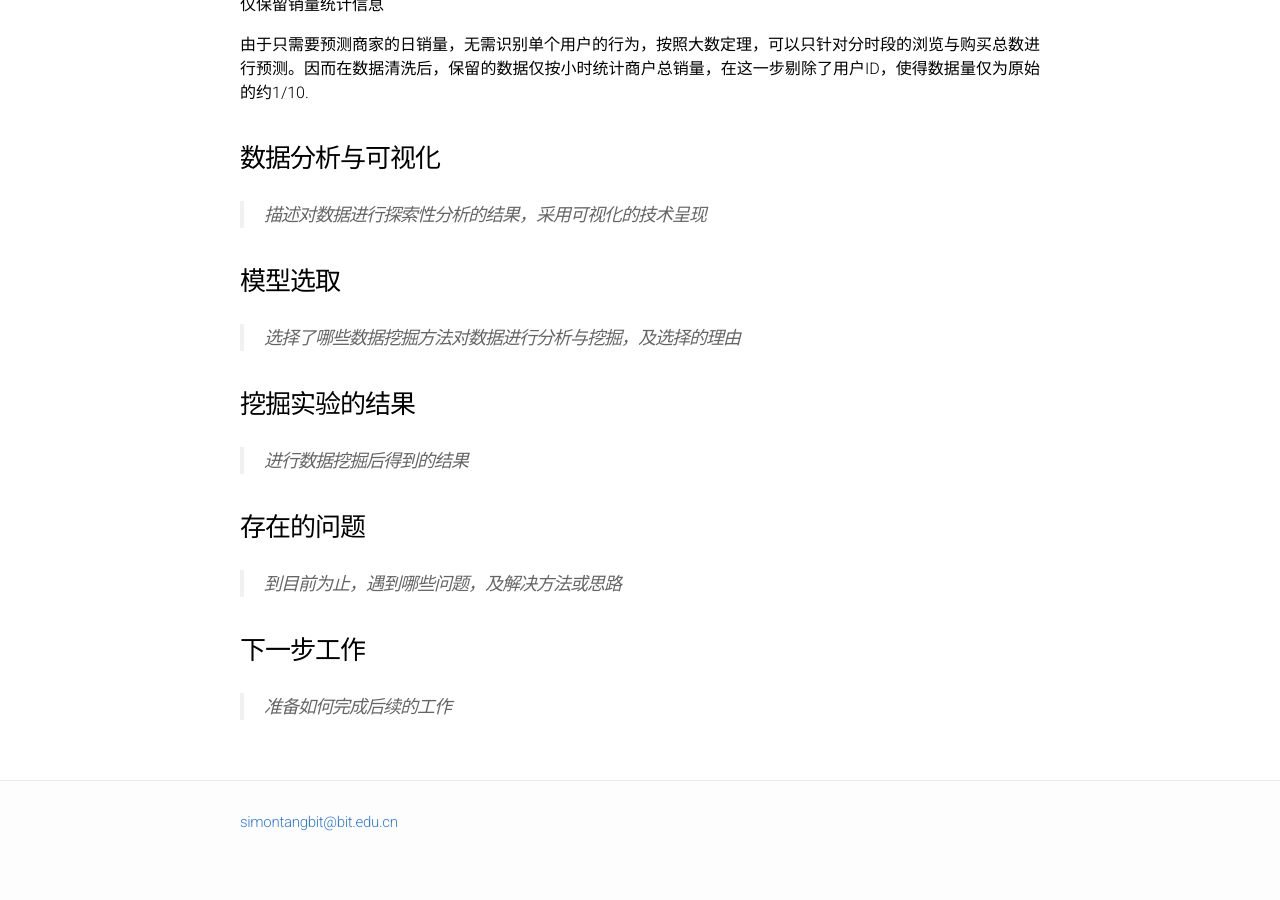
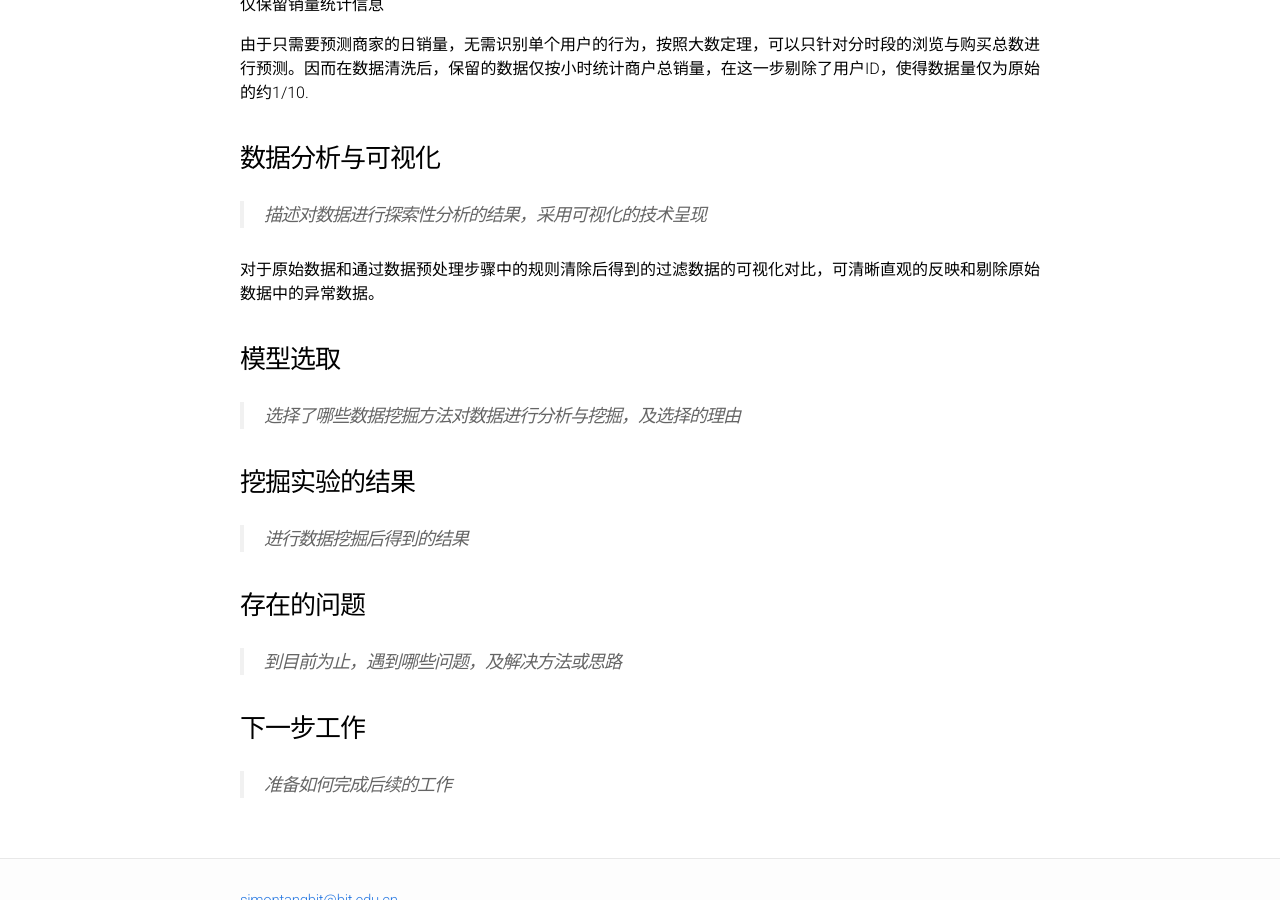
Before and after one commit to BITDM/bitdm.github.io, a Jekyll site: the page built from 2018/projects/P16/midterm.md, in a window 1280 px wide and 900 px high, scrolled down 1013 px. Built offline with Jekyll 4.4.1, drawn with Linux system fonts in a browser that asks for light colours; our own code applies the rules of GitHub Pages for plain Markdown files; before the commit the page ends 1892 px from its top, so only the background shows below that.

Commit message:
Update midterm.md

```diff
--- a/2018/projects/P16/midterm.md
+++ b/2018/projects/P16/midterm.md
@@ -35,6 +35,8 @@ permalink: /2018/projects/p16/midterm/
 
 > 描述对数据进行探索性分析的结果，采用可视化的技术呈现
 
+对于原始数据和通过数据预处理步骤中的规则清除后得到的过滤数据的可视化对比，可清晰直观的反映和剔除原始数据中的异常数据。
+
 ### 模型选取
 
 > 选择了哪些数据挖掘方法对数据进行分析与挖掘，及选择的理由
```
